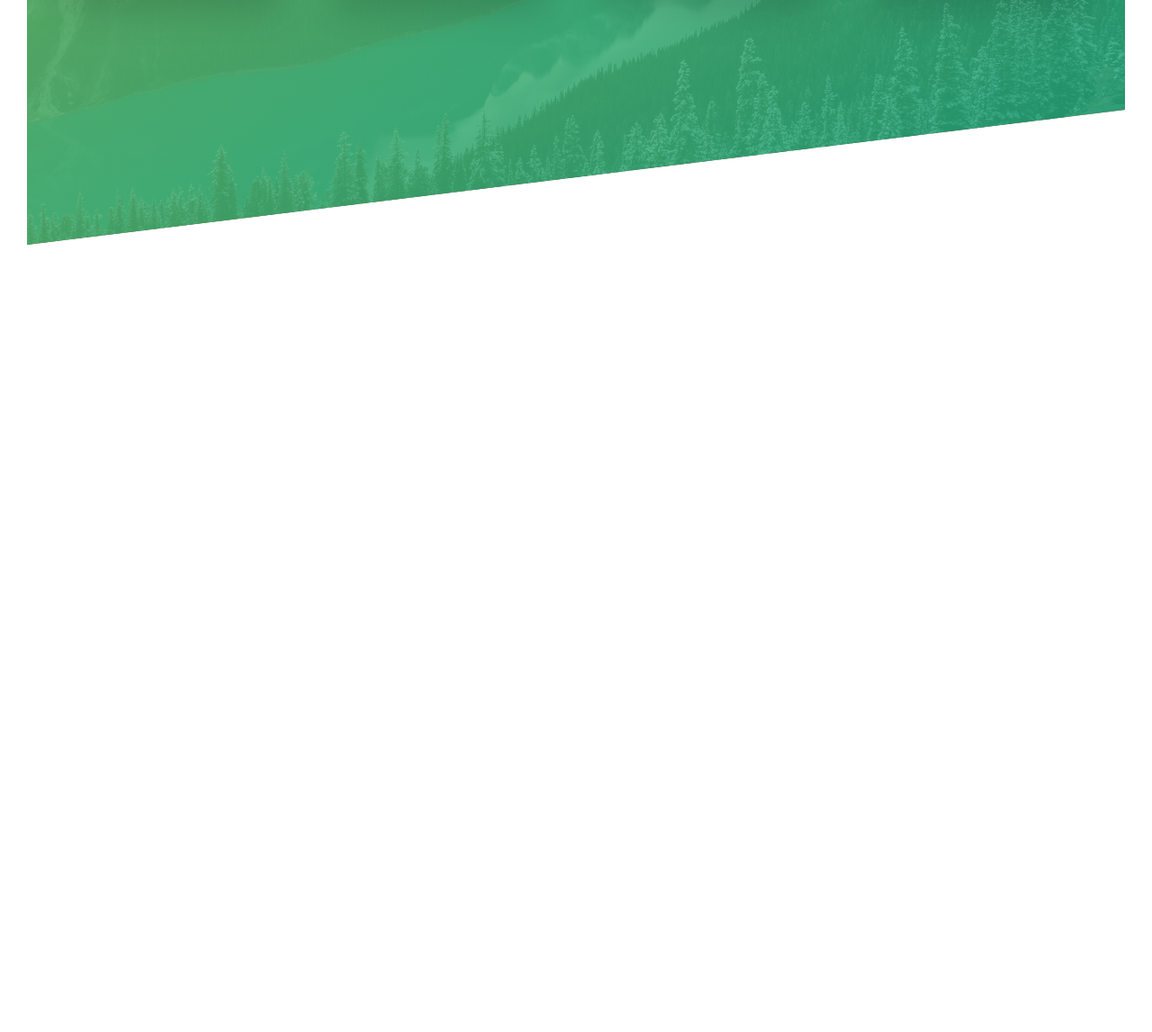
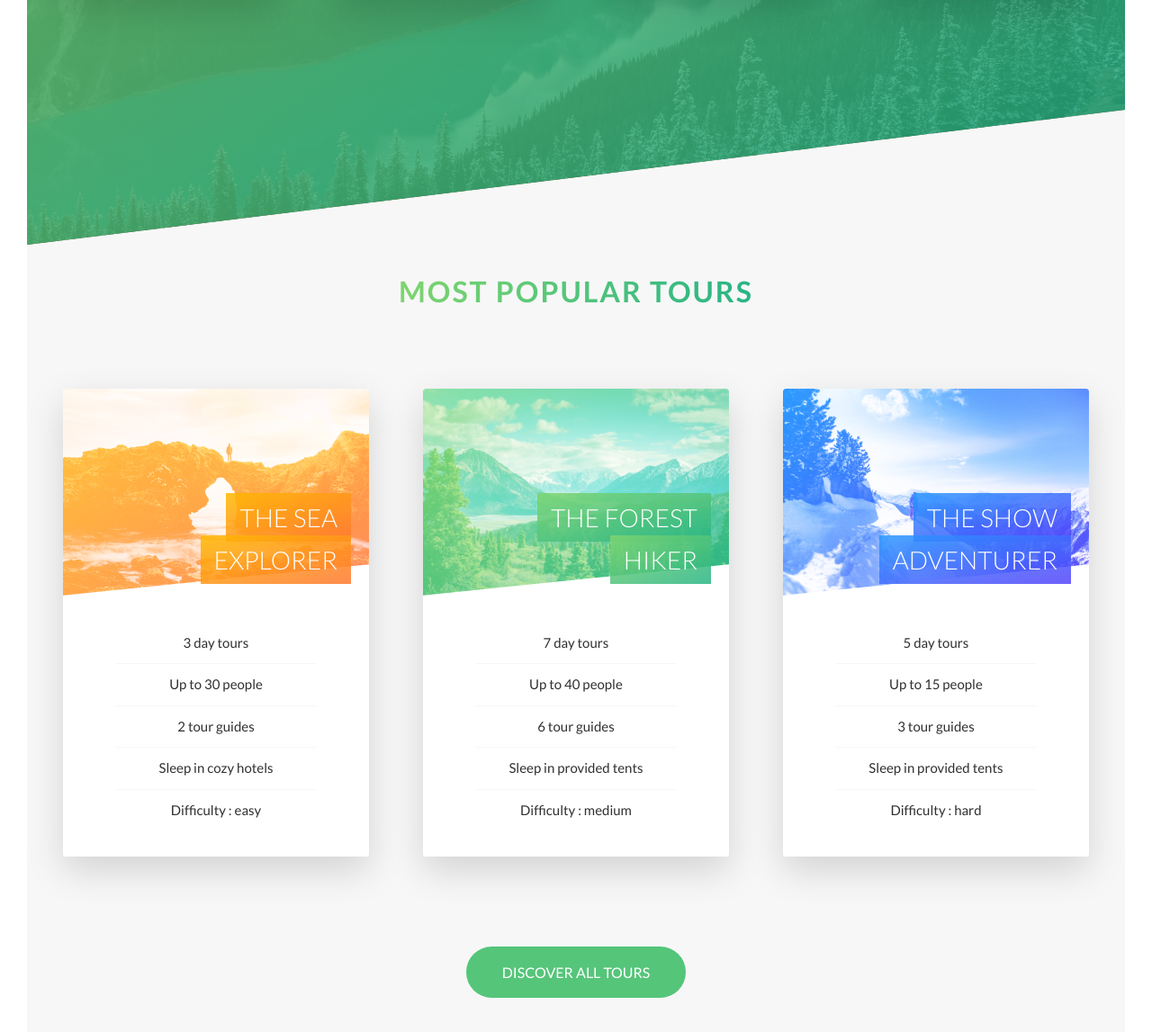
Before and after one commit to thekojopatrick/natours, a website: page dist/index.html in a window 1280 px wide. Shown: the part 1885-3032 px from the top of the page at 90% size. Before the commit the page ends 2157 px from the top, so only its background shows below. Drawn offline with Linux system fonts and the light colour scheme.

Commit message:
add tours section

```diff
--- a/src/scss/abstracts/_variables.scss
+++ b/src/scss/abstracts/_variables.scss
@@ -2,6 +2,12 @@
 $color-primary: #55c57a;
 $color-primary-light: #7ed56f;
 $color-primary-dark: #28b485;
+
+$color-secondary-light: #ffb900;
+$color-secondary-dark: #ff7730;
+
+$color-tertiary-light: #2998ff;
+$color-tertiary-dark: #5643fa;
 
 $color-grey-dark: #777;
 $color-white: #ffffff;
--- a/src/scss/base/_utilities.scss
+++ b/src/scss/base/_utilities.scss
@@ -1,5 +1,19 @@
 .u-center-text {
   text-align: center;
+}
+
+.u-margin-top-sm {
+  margin-top: 1.5rem;
+}
+.u-margin-top-m {
+  margin-top: 4rem;
+}
+.u-margin-top-lg {
+  margin-top: 8rem;
+}
+
+.u-margin-top-xlg {
+  margin-top: 10rem;
 }
 
 .u-margin-bottom-sm {
--- a/src/scss/components/_buttons.scss
+++ b/src/scss/components/_buttons.scss
@@ -28,6 +28,14 @@
     color: $color-grey-dark;
     &::after {
       background-color: $color-white;
+    }
+  }
+
+  &--green {
+    background-color: $color-primary;
+    color: $color-white;
+    &::after {
+      background-color: $color-primary;
     }
   }
 
@@ -69,7 +77,7 @@
   }
 
   &:active {
-    box-shadow: 0 .5rem 1rem rgba($color-black, 0.15);
+    box-shadow: 0 0.5rem 1rem rgba($color-black, 0.15);
     transform: translateY(-2px);
   }
 }
--- /dev/null
+++ b/src/scss/components/_card.scss
@@ -0,0 +1,156 @@
+.card {
+    //FUNCTIONALITY
+    perspective: 150rem;
+    -moz-perspective: 150rem;
+    position: relative;
+    height: 52rem;
+
+    &__side {
+        color: #fff;
+        font-size: 2rem;
+        height: 52rem;
+        transition: all 0.8s ease;
+        position: absolute;
+        top: 0;
+        left: 0;
+        width: 100%;
+        backface-visibility: hidden;
+        border-radius: 3px;
+        box-shadow: 0 1.5rem 4rem rgba($color-black, 0.15);
+        overflow: hidden;
+
+        &--front {
+            background-color: $color-white;
+        }
+
+        &--back {
+            transform: rotateY(180deg);
+
+            &-1 {
+                background-image: linear-gradient(to right bottom, $color-secondary-light, $color-secondary-dark);
+            }
+            &-2 {
+                background-image: linear-gradient(to right bottom, $color-primary-light, $color-primary-dark);
+            }
+            &-3 {
+                background-image: linear-gradient(to right bottom, $color-tertiary-light, $color-tertiary-dark);
+            }
+        }
+    }
+
+    &:hover &__side--front {
+        transform: rotateY(-180deg);
+    }
+    &:hover &__side--back {
+        transform: rotateY(0);
+    }
+
+    //FRONT SIDE STYLING
+    &__picture {
+        background-size: cover;
+        height: 23rem;
+        background-blend-mode: screen;
+        -webkit-clip-path: polygon(0 0, 100% 0, 100% 85%, 0 100%);
+        -moz-clip-path: polygon(0 0, 100% 0, 100% 85%, 0 100%);
+        clip-path: polygon(0 0, 100% 0, 100% 85%, 0 100%);
+        border-radius: 3px 3px 0px 0px;
+
+        &--1 {
+            background-image: linear-gradient(to right bottom, $color-secondary-light, $color-secondary-dark),
+                url("/assets/img/nat-5.jpg");
+        }
+        &--2 {
+            background-image: linear-gradient(to right bottom, $color-primary-light, $color-primary-dark),
+                url("/assets/img/nat-6.jpg");
+        }
+        &--3 {
+            background-image: linear-gradient(to right bottom, $color-tertiary-light, $color-tertiary-dark),
+                url("/assets/img/nat-7.jpg");
+        }
+    }
+
+    &__heading {
+        font-size: 2.8rem;
+        color: $color-white;
+        font-weight: 300;
+        text-transform: uppercase;
+        text-align: right;
+        position: absolute;
+        top: 12rem;
+        right: 2rem;
+        width: 75%;
+    }
+
+    &__heading-span {
+        padding: 1rem 1.5rem;
+        -webkit-box-direction: clone;
+        box-decoration-break: clone;
+        &--1 {
+            background-image: linear-gradient(
+                to right bottom,
+                rgba($color-secondary-light, 0.85),
+                rgba($color-secondary-dark, 0.85)
+            );
+        }
+        &--2 {
+            background-image: linear-gradient(
+                to right bottom,
+                rgba($color-primary-light, 0.85),
+                rgba($color-primary-dark, 0.85)
+            );
+        }
+        &--3 {
+            background-image: linear-gradient(
+                to right bottom,
+                rgba($color-tertiary-light, 0.85),
+                rgba($color-tertiary-dark, 0.85)
+            );
+        }
+    }
+
+    &__details {
+        padding: 3rem;
+        color: $dkGray;
+        ul {
+            list-style: none;
+            width: 80%;
+            margin: 0 auto;
+        }
+
+        li {
+            text-align: center;
+            font-size: 1.5rem;
+            padding: 1rem;
+
+            &:not(:last-child) {
+                border-bottom: 1px solid $color-light-grey-1;
+            }
+        }
+    }
+
+    //FRONT SIDE STYLYING
+
+    &__cta {
+        position: absolute;
+        top: 50%;
+        left: 50%;
+        transform: translate(-50%, -50%);
+        width: 90%;
+        text-align: center;
+    }
+
+    &__price-box {
+        text-align: center;
+        margin-bottom: 8rem;
+    }
+
+    &__price-only {
+        font-size: 1.4rem;
+        text-transform: uppercase;
+    }
+
+    &__price-value {
+        font-size: 6rem;
+        font-weight: 100;
+    }
+}
--- a/src/scss/pages/_home.scss
+++ b/src/scss/pages/_home.scss
@@ -13,7 +13,13 @@
   transform: skewY(-7deg);
   margin-top: -12rem;
 
-  &>* {
+  & > * {
     transform: skewY(7deg);
   }
 }
+
+.section-tours {
+  background-color: $color-light-grey-1;
+  padding: 20rem 0 15rem 0;
+  margin-top: -10rem;
+}
--- a/src/scss/style.scss
+++ b/src/scss/style.scss
@@ -16,6 +16,7 @@
 @import "components/composition";
 @import "components/buttons";
 @import "components/feature-box";
+@import "components/card";
 
 // 6- LAYOUTS
 @import "layout/grid";
```
Also changed, not shown: dist/assets/css/style.css, dist/index.html, 1 other file.
